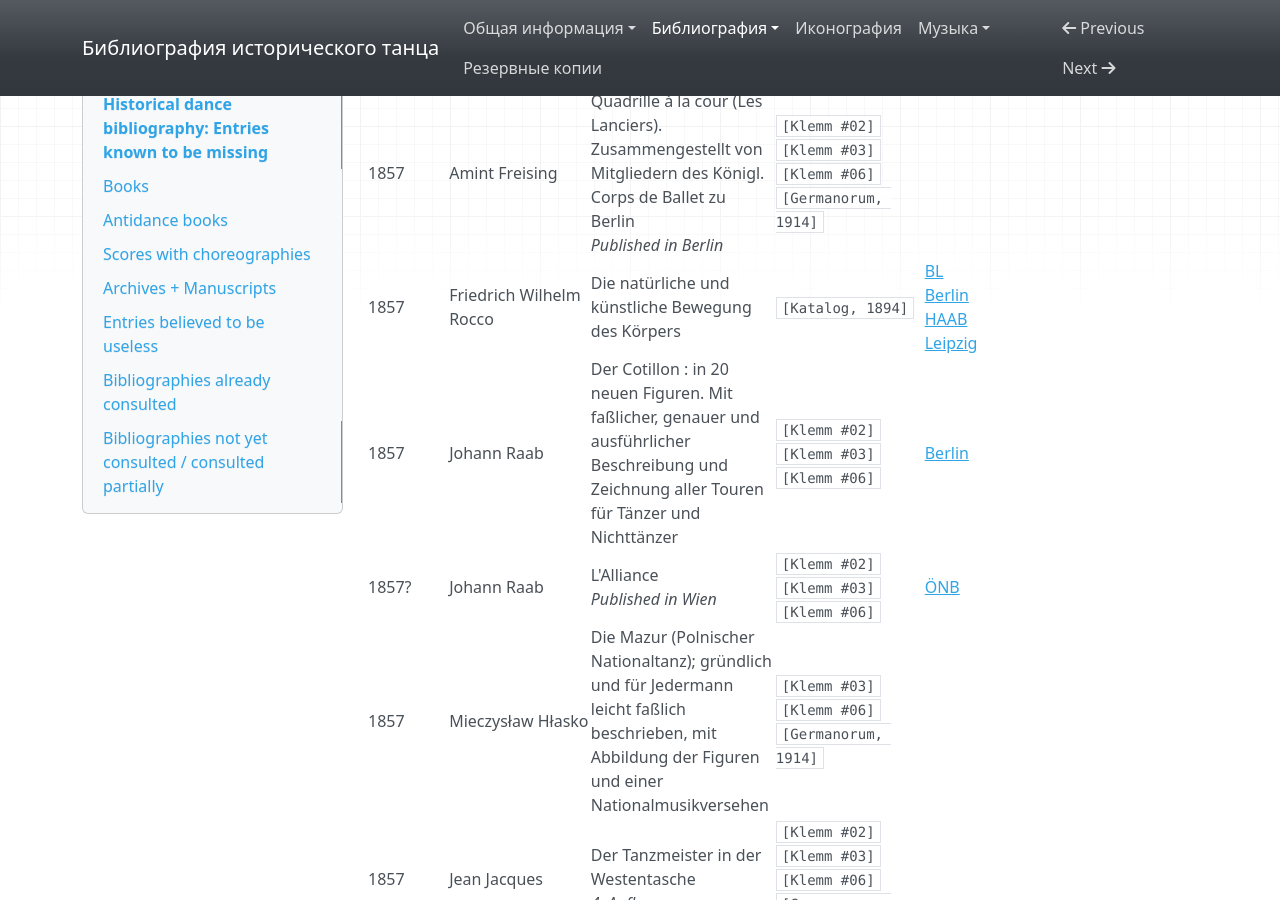
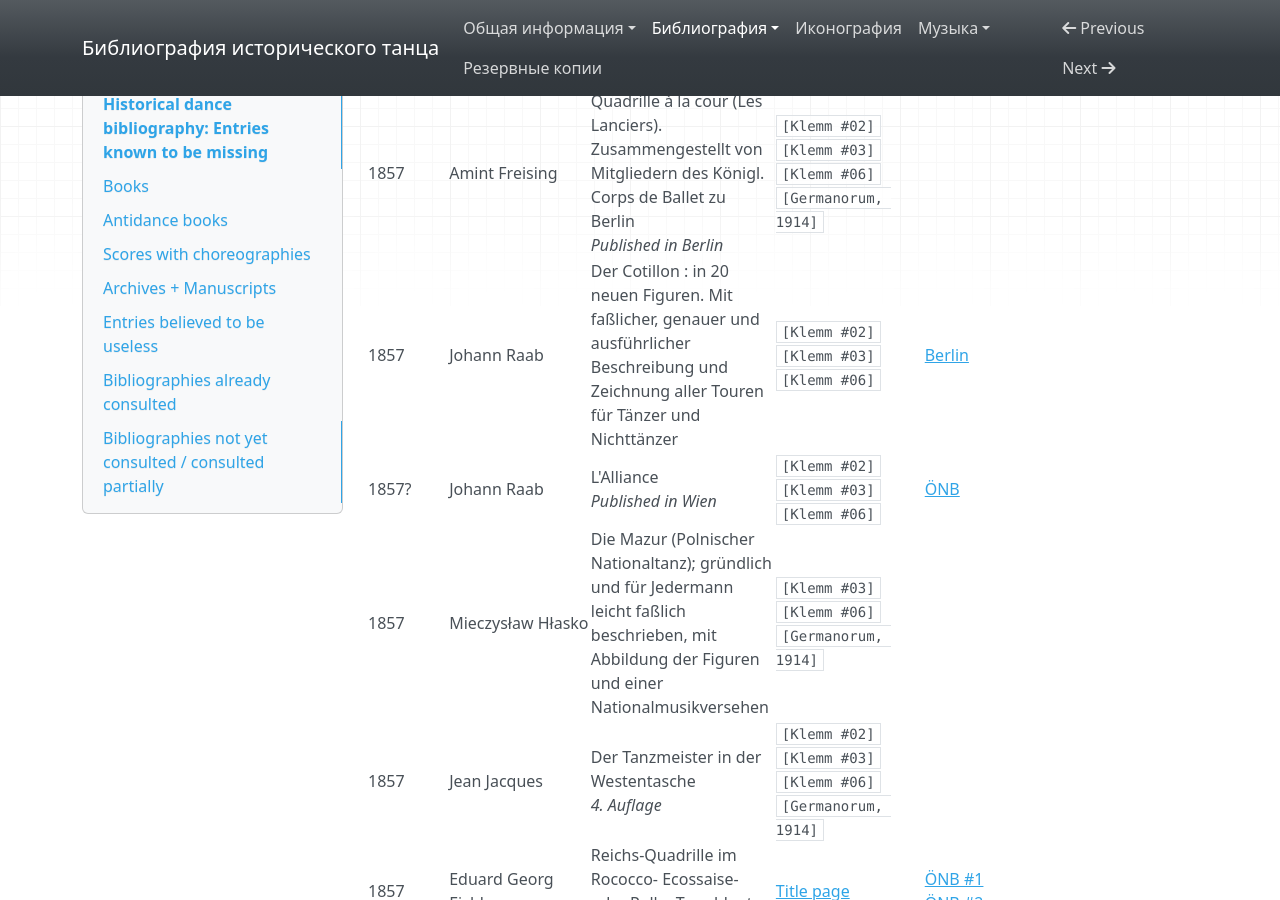
Before and after one commit to hda-technical/dancebooks, an MkDocs documentation site: the page built from docs/bibliography_missing.md, in a window 1280 px wide and 900 px high, scrolled down 36947 px. Built offline with MkDocs 1.6.1, drawn with Linux system fonts in a browser that asks for light colours; nearby versions of some CDN libraries.

Commit message:
Add F. W. Rocco's _Die natürliche und künstliche Bewegung des Körpers_

```diff
--- a/docs/bibliography_missing.md
+++ b/docs/bibliography_missing.md
@@ -332,7 +332,6 @@ und Damen gebildeter Stände<br/>_Published in Leipzig_ | `[Klemm #02]`<br/>`[Kl
 | 1855 | Пётр Петрович Сухонин | Русские хороводы | | [RSL](https://search.rsl.ru/ru/record/01003563356) |
 | 1857 | Amint Freising | Neuestes Tanz- und Ball-Album, Anleitung zum besseren Verständnitz der Ballordnung | `[Klemm #02]` | [BL](http://explore.bl.uk/BLVU1:LSCOP-ALL:BLL01001321472) |
 | 1857 | Amint Freising | Quadrille à la cour (Les Lanciers). Zusammengestellt von Mitgliedern des Königl. Corps de Ballet zu Berlin<br/>_Published in Berlin_ | `[Klemm #02]`<br/>`[Klemm #03]`<br/>`[Klemm #06]`<br/>`[Germanorum, 1914]` | |
-| 1857 | Friedrich Wilhelm Rocco | Die natürliche und künstliche Bewegung des Körpers | `[Katalog, 1894]` | [BL](http://explore.bl.uk/BLVU1:LSCOP-ALL:BLL01001645334)<br/>[Berlin](https://opac.smb.spk-berlin.de/LNG=EN/CLK?IKT=12&TRM=475078551)<br/>[HAAB](https://lhwei.gbv.de/DB=2/XMLPRS=N/PPN?PPN=475078551)<br/>[Leipzig](https://katalog.ub.uni-leipzig.de/Record/0001457432) |
 | 1857 | Johann Raab | Der Cotillon : in 20 neuen Figuren. Mit faßlicher, genauer und ausführlicher Beschreibung und Zeichnung aller Touren für Tänzer und Nichttänzer | `[Klemm #02]`<br/>`[Klemm #03]`<br/>`[Klemm #06]` | [Berlin](https://udk-berlin.hosted.exlibrisgroup.com:443/UDK:default_scope:UDK_ALMA_DS21524536370002884) |
 | 1857? | Johann Raab | L'Alliance<br/>_Published in Wien_ | `[Klemm #02]`<br/>`[Klemm #03]`<br/>`[Klemm #06]` | [ÖNB](http://data.onb.ac.at/rec/AC09173622) |
 | 1857 | Mieczysław Hłasko | Die Mazur (Polnischer Nationaltanz); gründlich und für Jedermann leicht faßlich beschrieben, mit Abbildung der Figuren und einer Nationalmusikversehen | `[Klemm #03]`<br/>`[Klemm #06]`<br/>`[Germanorum, 1914]` | |
```
Also changed, not shown: 1 other file.
